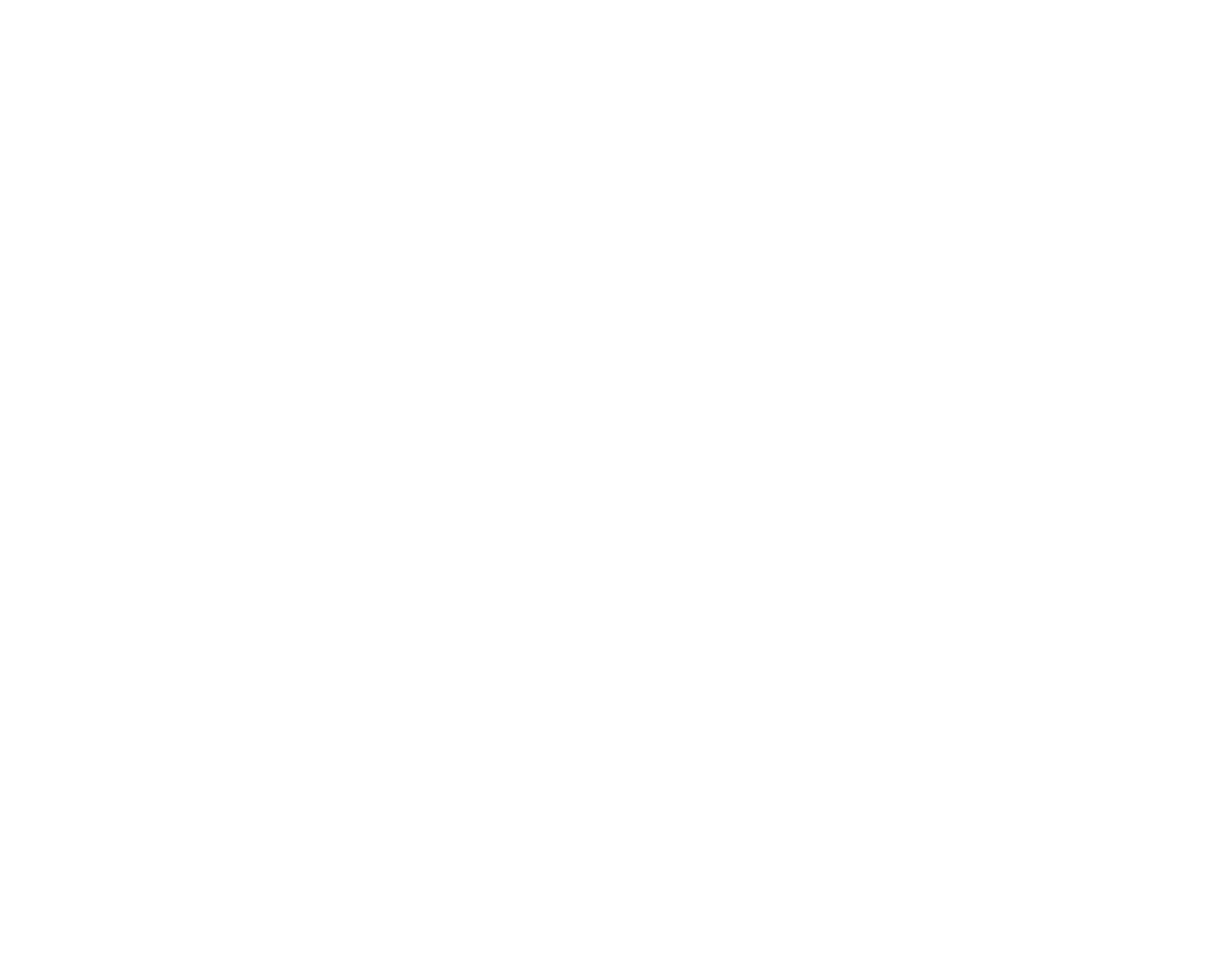
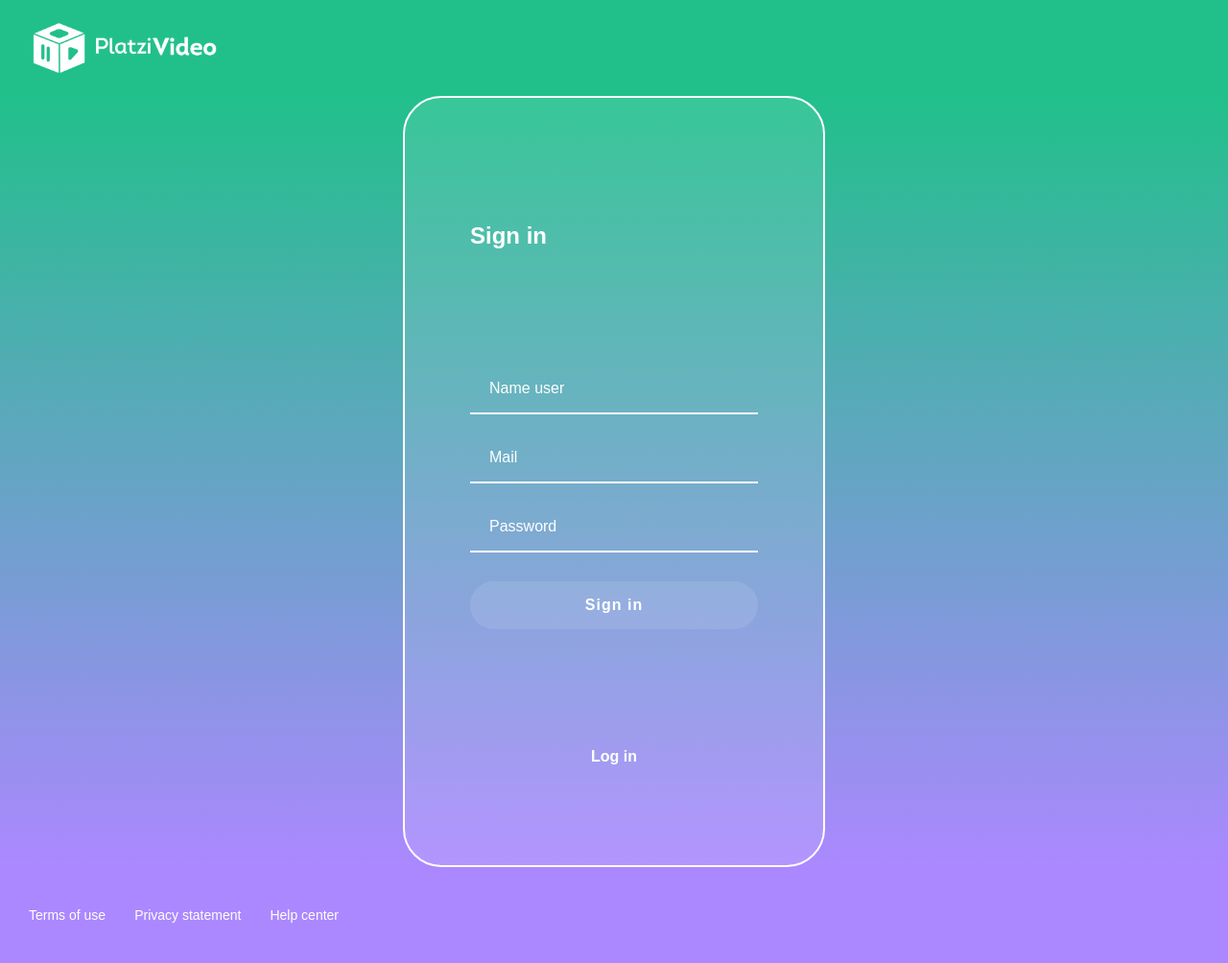
Before and after one commit to cristian-faccio/Web_video, a plain HTML site: page register.html in a window 1280 px wide. Shown: the whole page at 96% size. Before the commit the page ends 800 px from the top, so only its background shows below. Drawn offline with Linux system fonts and the light colour scheme; a web font is replaced by a local one.

Commit message:
complete regiter.html

```diff
--- /dev/null
+++ b/register.css
@@ -0,0 +1,103 @@
+body {
+    margin: 0;
+    font-family: 'Muli', sans-serif;
+}
+  .header {
+    align-items: center;
+    background-color: #21c08b;
+    color: white;
+    display: flex;
+    height: 100px;
+    justify-content: space-between;
+    top: 0px;
+    width: 100%;
+}
+  .header__img {
+    margin-left: 30px;
+    width: 200px;
+}
+.signin {
+    background: linear-gradient(#21c08b, #AB88FF);
+    display: flex;
+    align-items: center;
+    justify-content: center;
+    flex-direction: column;
+    padding: 0px 30px;
+    min-height: calc(100vh - 200px);
+}
+.signin__container {
+    background-color: rgba(255, 255, 255, 0.1);
+    border: 2px solid white;
+    border-radius: 40px;
+    color: white;
+    padding: 60px 68px 40px;
+    min-height: 700px;
+    width: 300px;
+    display: flex;
+    justify-content: space-around;
+    flex-direction: column;
+}
+.signin__container--form {
+    display: flex;
+    flex-direction: column;
+}
+.input {
+    background-color: transparent;
+    border-left: 0px;
+    border-right: 0px;
+    border-top: 0px;
+    border-bottom: 2px solid white;
+    font-family: 'Muli', sans-serif;
+    font-size: 16px;
+    margin-bottom: 20px;
+    padding: 0px 20px;
+    outline: none;
+    height: 50px;
+}
+::placeholder {
+    color: white;
+}
+.button {
+    background-color: rgba(255, 255, 255, 0.1);
+    border: none;
+    border-radius: 25px;
+    color: white;
+    cursor: pointer;
+    font-size: 16px;
+    font-weight: bold;
+    font-family: 'Muli', sans-serif;
+    height: 50px;
+    letter-spacing: 1px;
+    margin: 10px 0px;
+}
+.signin__container--login {
+    font-size: 14px;
+    display: flex;
+    justify-content: center;
+}
+.signin__container--login a {
+    font-size: 16px;
+    color: white;
+    font-weight: bold;
+    text-decoration: none;
+}
+.signin__container--login a:hover {
+    text-decoration: underline;
+}
+.footer {
+    background-color: #AB88FF;
+    display: flex;
+    align-items: center;
+    height: 100px;
+    width: 100%;
+}
+.footer a {
+    color: white;
+    cursor: pointer;
+    font-size: 14px;
+    padding-left: 30px;
+    text-decoration: none;
+}
+.footer a:hover {
+    text-decoration: underline;
+}
--- a/register.html
+++ b/register.html
@@ -1,12 +1,36 @@
 <!DOCTYPE html>
 <html lang="en">
 <head>
-    <meta charset="UTF-8">
-    <meta http-equiv="X-UA-Compatible" content="IE=edge">
-    <meta name="viewport" content="width=device-width, initial-scale=1.0">
-    <title>Register</title>
+  <meta charset="UTF-8">
+  <meta name="viewport" content="width=device-width, initial-scale=1.0">
+  <meta http-equiv="X-UA-Compatible" content="ie=edge">
+  <!-- Font -->
+  <link href="https://fonts.googleapis.com/css?family=Muli&display=swap" rel="stylesheet">
+  <!-- Styles -->
+  <link rel="stylesheet" href="./register.css">
+  <!-- Title -->
+  <title>Signin</title>
 </head>
 <body>
-
+    <header class="header">
+        <img class="header__img" src="./assests/logo-platzi-video-BW2.png" alt="Platzi Video">
+    </header>
+    <section class="signin">
+        <section class="signin__container">
+            <h2>Sign in</h2>
+            <form class="signin__container--form">
+                <input class="input" type="text" placeholder="Name user">
+                <input class="input" type="text" placeholder="Mail">
+                <input class="input" type="password" placeholder="Password">
+                <button class="button">Sign in</button>
+            </form>
+            <p class="signin__container--login"><a href="/">Log in</a></p>
+        </section>
+    </section>
+    <footer class="footer">
+        <a href="/">Terms of use</a>
+        <a href="/">Privacy statement</a>
+        <a href="/">Help center</a>
+    </footer>
 </body>
 </html>
```
